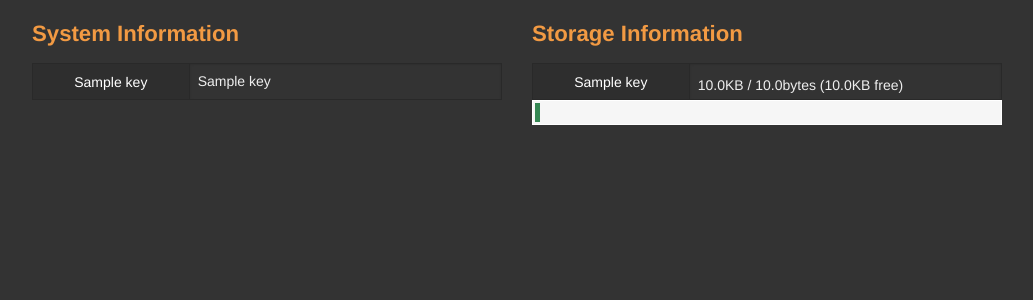
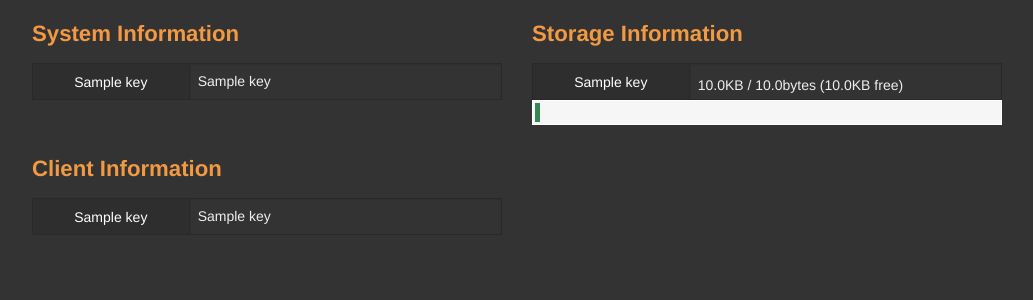
Before and after one commit to bobbintb/tranny, a Flask app: template tranny/templates/system.html in a window 1280 px wide. Shown: the part 45-345 px from the top of the page, without its empty margins (123-1156 px from the left). Run offline with Flask 2, Linux system fonts and the light colour scheme; the template is opened without the code that fills it: most values are stand-ins (such as "Sample title", 1, 10 or a date in 2020); data that the repository does not hold is empty; parts of the project's set-up code (start-up, migrations or seed data) failed here and were passed over; some libraries are stand-ins or nearby versions.

Commit message:
Add section for client information in system info page

```diff
--- a/tranny/handlers/home.py
+++ b/tranny/handlers/home.py
@@ -94,4 +94,7 @@ def system():
     for key in sorted(disk_info.keys()):
         sorted_disk_info[key] = disk_info[key]
 
-    return dict(info=about_info, disk_info=sorted_disk_info)
+    # Get arbitary client information
+    client_info = client.get().client_information()
+
+    return dict(info=about_info, disk_info=sorted_disk_info, client_info=client_info)
--- a/tranny/templates/system.html
+++ b/tranny/templates/system.html
@@ -34,4 +34,21 @@
             {% endfor %}
         </div>
     </div>
+    {% if client_info %}
+    <div class="row">
+        <div class="large-6 columns">
+        <h2><small>Client Information</small></h2>
+            {% for key in client_info %}
+                <div class="row collapse">
+                <div class="small-4 columns">
+                    <span class="prefix">{{ key }}</span>
+                </div>
+                <div class="small-8 columns">
+                <input type="text" name="client_info_{{ key }}" id="client_info_{{ key }}" value="{{ client_info[key] }}" readonly>
+                </div>
+            </div>
+            {% endfor %}
+        </div>
+    </div>
+    {% endif %}
 {% endblock %}
```
Also changed, not shown: tranny/client/__init__.py (+8 -0 lines).
